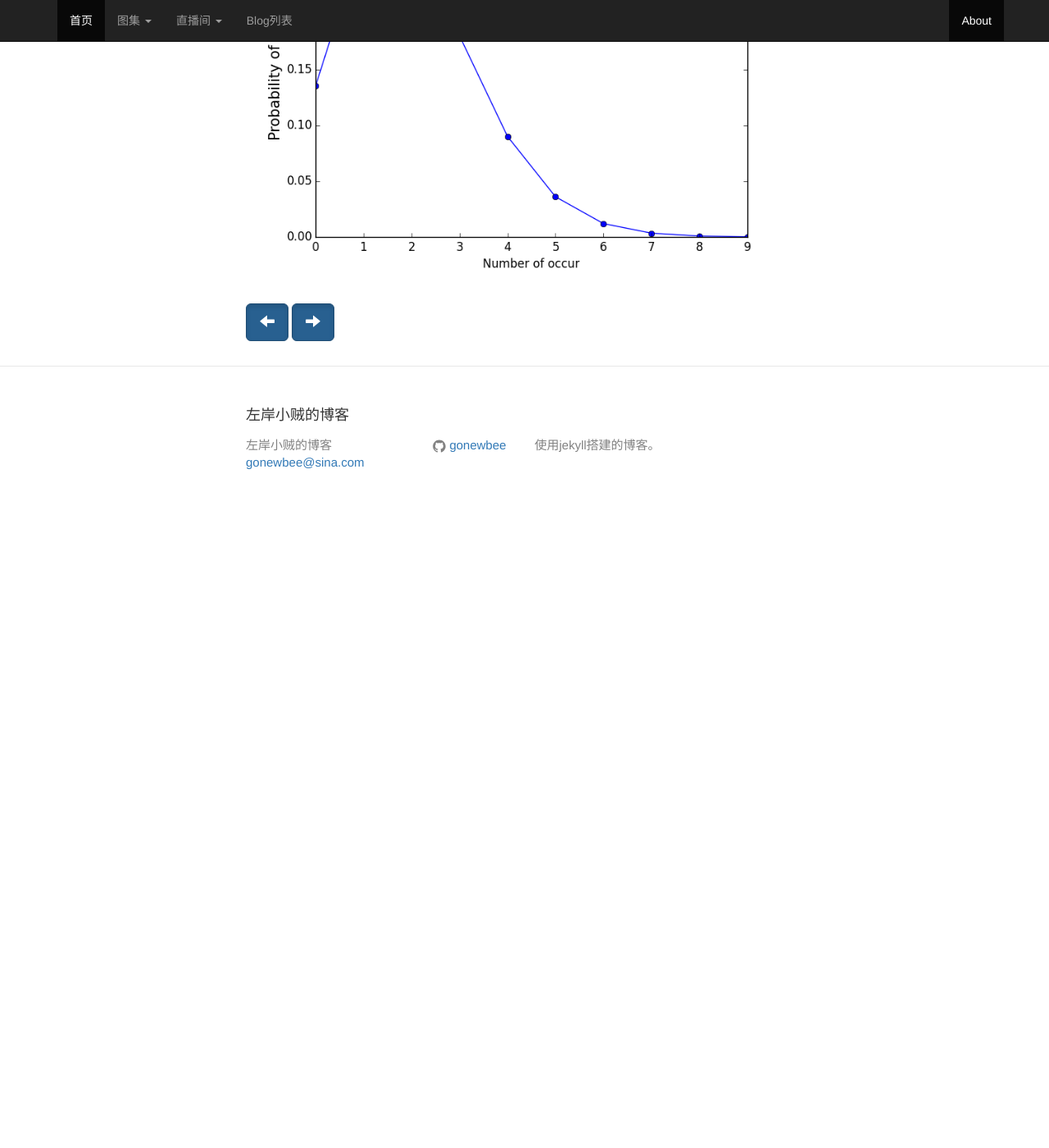
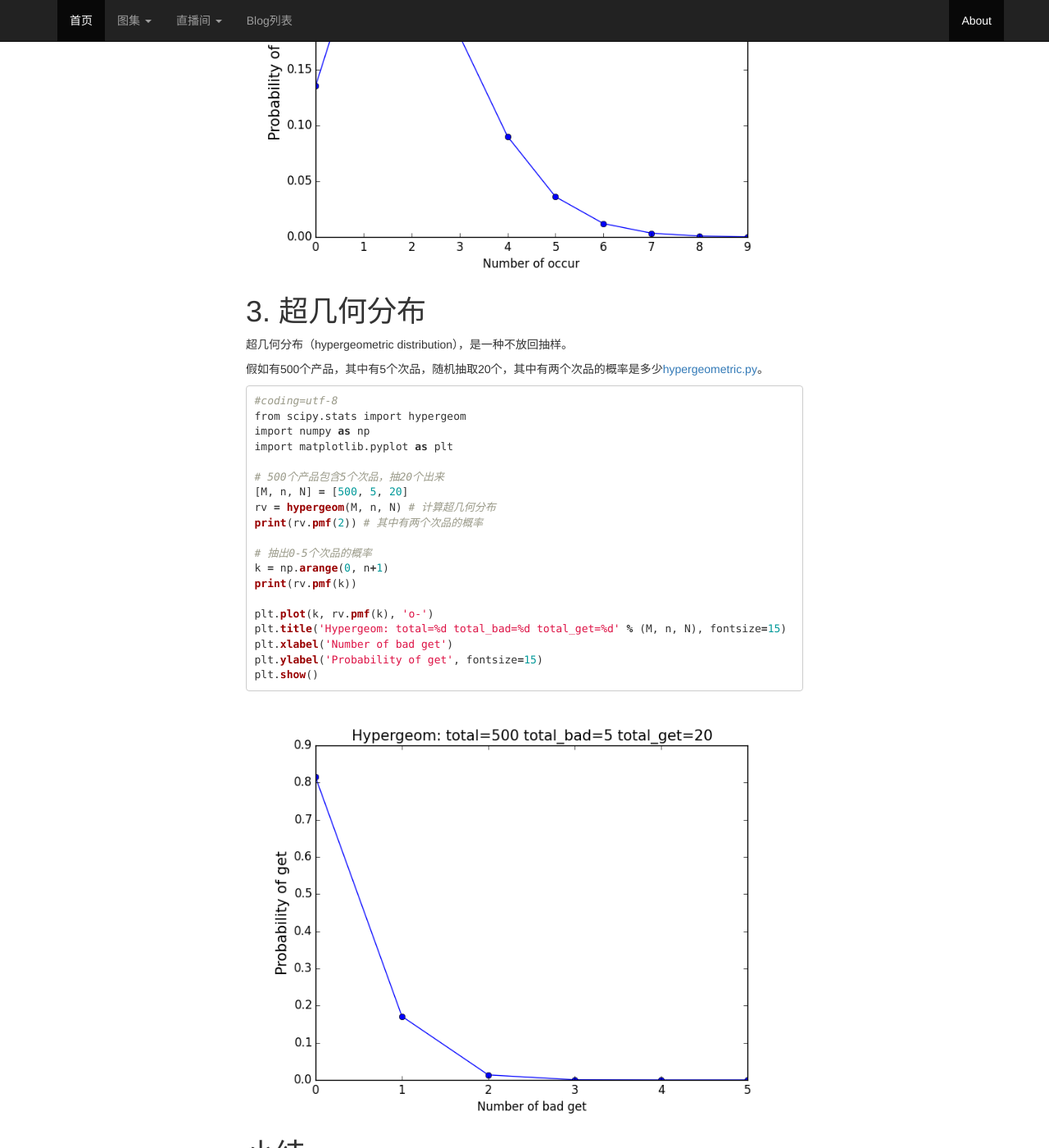
Before and after one commit to gonewbee/gonewbee.github.io, a Jekyll site: the page built from _posts/2015-08-25-probability-distribution-start.md, in a window 1280 px wide and 1400 px high, scrolled down 2228 px. Shown: the whole window at 82% size. Built offline with Jekyll 4.4.1, drawn with Linux system fonts in a browser that asks for light colours; nearby versions of some CDN libraries; comment, search, counter and statistics services are not loaded; before the commit the page ends 2858 px from its top, so only the background shows below that; some of the changed text lies outside the part shown.

Commit message:
scipy超几何分布

````diff
--- a/_posts/2015-08-25-probability-distribution-start.md
+++ b/_posts/2015-08-25-probability-distribution-start.md
@@ -15,7 +15,7 @@ sid:    probability_distribution_start
 + 各次试验相互独立
 + 每次试验得到一种结果的概率不变
 
-二项分布有两个参数，一个是试验次数n，一个是每次试验成功的概率p，用符号表示B(n,p)或Bin(n,p)。例如：掷硬币，正面向上概率0.5，掷10次硬币，则正面向上次数的概率分布为：
+二项分布有两个参数，一个是试验次数n，一个是每次试验成功的概率p，用符号表示B(n,p)或Bin(n,p)。例如：掷硬币，正面向上概率0.5，掷10次硬币，则正面向上次数的概率分布为[binomial.py](/files/binomial.py)：
 
 ```python
 # coding=utf-8
@@ -49,7 +49,7 @@ plt.show()
 ![二项分布](/images/binomial-distribution.png)
 
 # 2. 泊松分布
-泊松分布（Poisson distribution），参考[泊松分布与美国枪击案](http://www.ruanyifeng.com/blog/2013/01/poisson_distribution.html)。如果平均值为2，则泊松分布：
+泊松分布（Poisson distribution），参考[泊松分布与美国枪击案](http://www.ruanyifeng.com/blog/2013/01/poisson_distribution.html)。如果平均值为2，则泊松分布[poisson.py](/files/poisson.py)：
 
 ```python
 #coding=utf-8
@@ -81,3 +81,34 @@ plt.show()
    8.59271640e-04   1.90949253e-04]
 ```
 ![泊松分布](/images/poisson-distribution.png)
+
+# 3. 超几何分布
+超几何分布（hypergeometric distribution），是一种不放回抽样。
+
+假如有500个产品，其中有5个次品，随机抽取20个，其中有两个次品的概率是多少[hypergeometric.py](/files/hypergeometric.py)。
+
+```python
+#coding=utf-8
+from scipy.stats import hypergeom
+import numpy as np
+import matplotlib.pyplot as plt
+
+# 500个产品包含5个次品，抽20个出来
+[M, n, N] = [500, 5, 20]
+rv = hypergeom(M, n, N) # 计算超几何分布
+print(rv.pmf(2)) # 其中有两个次品的概率
+
+# 抽出0-5个次品的概率
+k = np.arange(0, n+1)
+print(rv.pmf(k))
+
+plt.plot(k, rv.pmf(k), 'o-')
+plt.title('Hypergeom: total=%d total_bad=%d total_get=%d' % (M, n, N), fontsize=15)
+plt.xlabel('Number of bad get')
+plt.ylabel('Probability of get', fontsize=15)
+plt.show()
+```
+![正态分布](/images/hypergeometric-distribution.png)
+
+# 小结
+如果将上例中的抽取改为抽一个放回后继续抽，那就是“放回式抽样”，对应的是二项分布。“不放回抽样”对应的是超几何分布。
````
Also changed, not shown: other parts of _posts/2015-08-25-probability-distribution-start.md (+2 -2 lines), files/binomial.py (added, +18 -0 lines), files/hypergeometric.py (added, +19 -0 lines), files/poisson.py (added, +19 -0 lines), images/hypergeometric-distribution.png (added).
